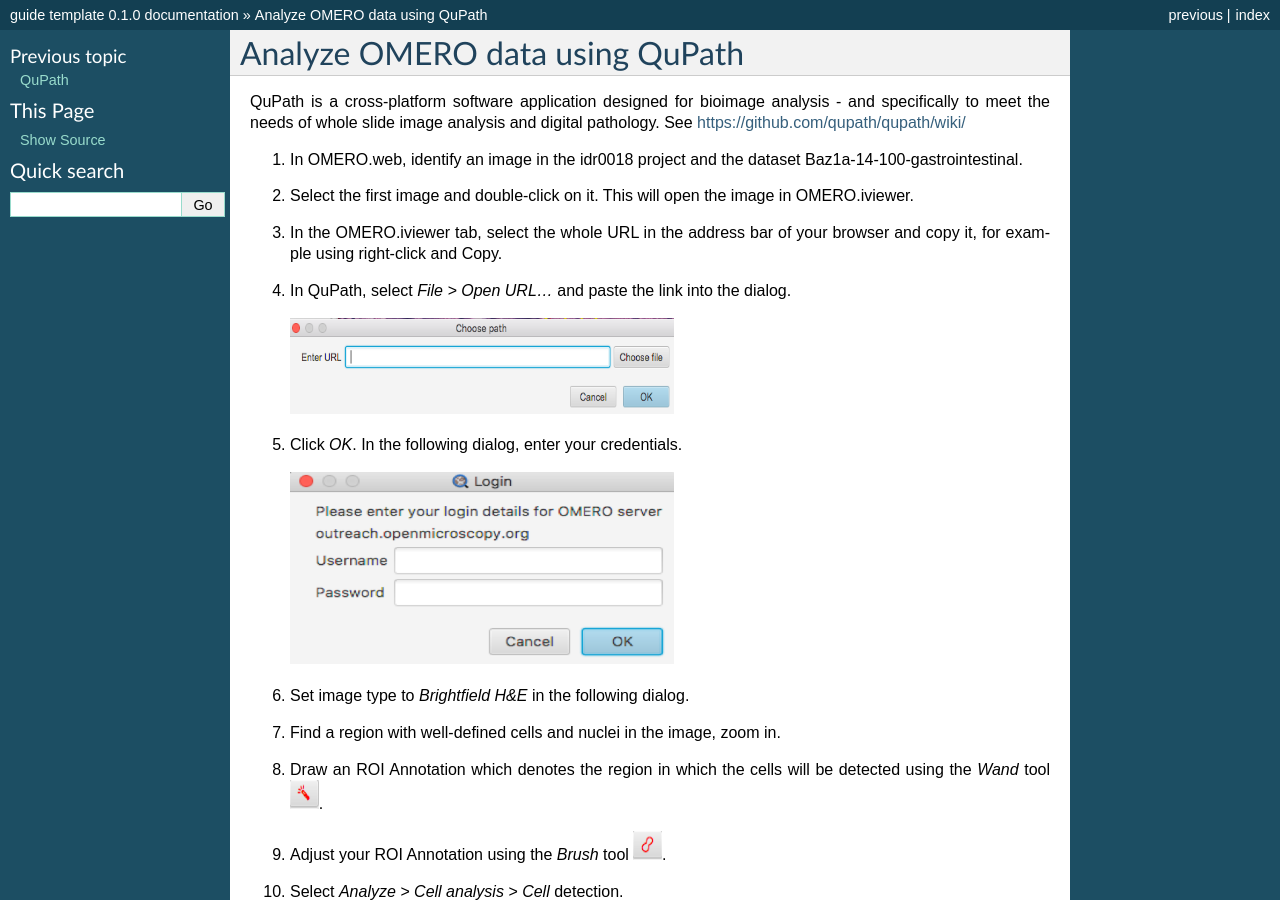
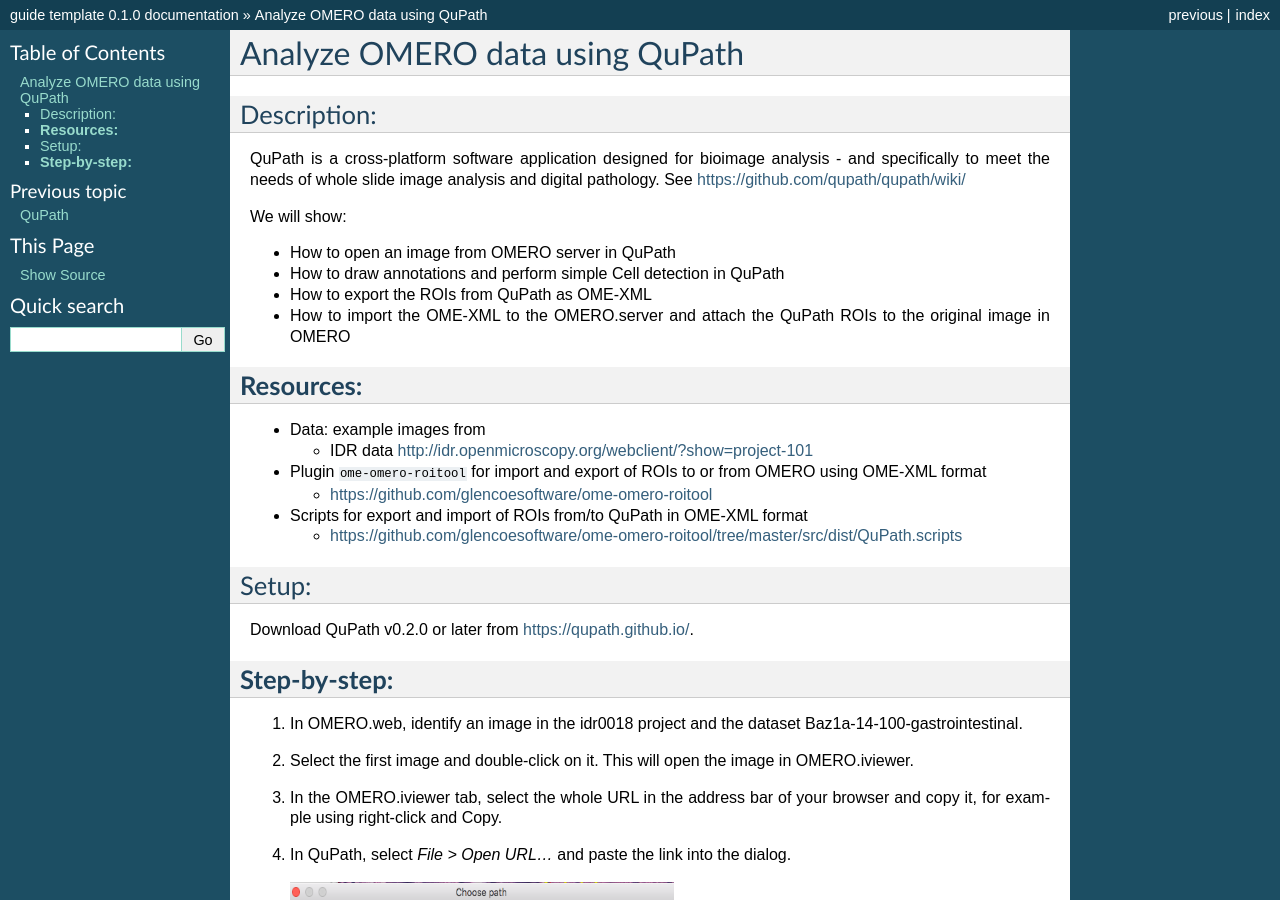
Before and after one commit to ome/omero-guide-qupath, a Sphinx documentation site: the page built from docs/qupath.rst, in a window 1280 px wide and 900 px high. Built offline with Sphinx 7.4.7, drawn with Linux system fonts in a browser that asks for light colours.

Commit message:
Add top headers

```diff
--- a/docs/qupath.rst
+++ b/docs/qupath.rst
@@ -1,8 +1,46 @@
 Analyze OMERO data using QuPath
 ===============================
 
+Description:
+------------
+
 QuPath is a cross-platform software application designed for bioimage analysis - and specifically to meet the needs of whole slide image analysis and digital pathology.
 See \ https://github.com/qupath/qupath/wiki/
+
+We will show:
+
+- How to open an image from OMERO server in QuPath
+
+- How to draw annotations and perform simple Cell detection in QuPath
+
+- How to export the ROIs from QuPath as OME-XML
+
+- How to import the OME-XML to the OMERO.server and attach the QuPath ROIs to the original image in OMERO
+
+**Resources:**
+--------------
+
+- Data: example images from
+
+  - IDR data http://idr.openmicroscopy.org/webclient/?show=project-101
+
+-  Plugin ``ome-omero-roitool`` for import and export of ROIs to or from OMERO using OME-XML format
+
+   - https://github.com/glencoesoftware/ome-omero-roitool
+
+-  Scripts for export and import of ROIs from/to QuPath in OME-XML format
+
+   - https://github.com/glencoesoftware/ome-omero-roitool/tree/master/src/dist/QuPath.scripts
+
+
+Setup:
+------
+
+Download QuPath v0.2.0 or later from https://qupath.github.io/.
+
+
+**Step-by-step:**
+-----------------
 
 #. In OMERO.web, identify an image in the idr0018 project and the dataset Baz1a-14-100-gastrointestinal.
 
@@ -96,7 +134,7 @@
 
 .. |image4| image:: images/qupath5.png
    :width: 8in
-   :height: 5in
+   :height: 4.4in
 
 .. |image5| image:: images/qupath6.png
    :width: 5in
```
